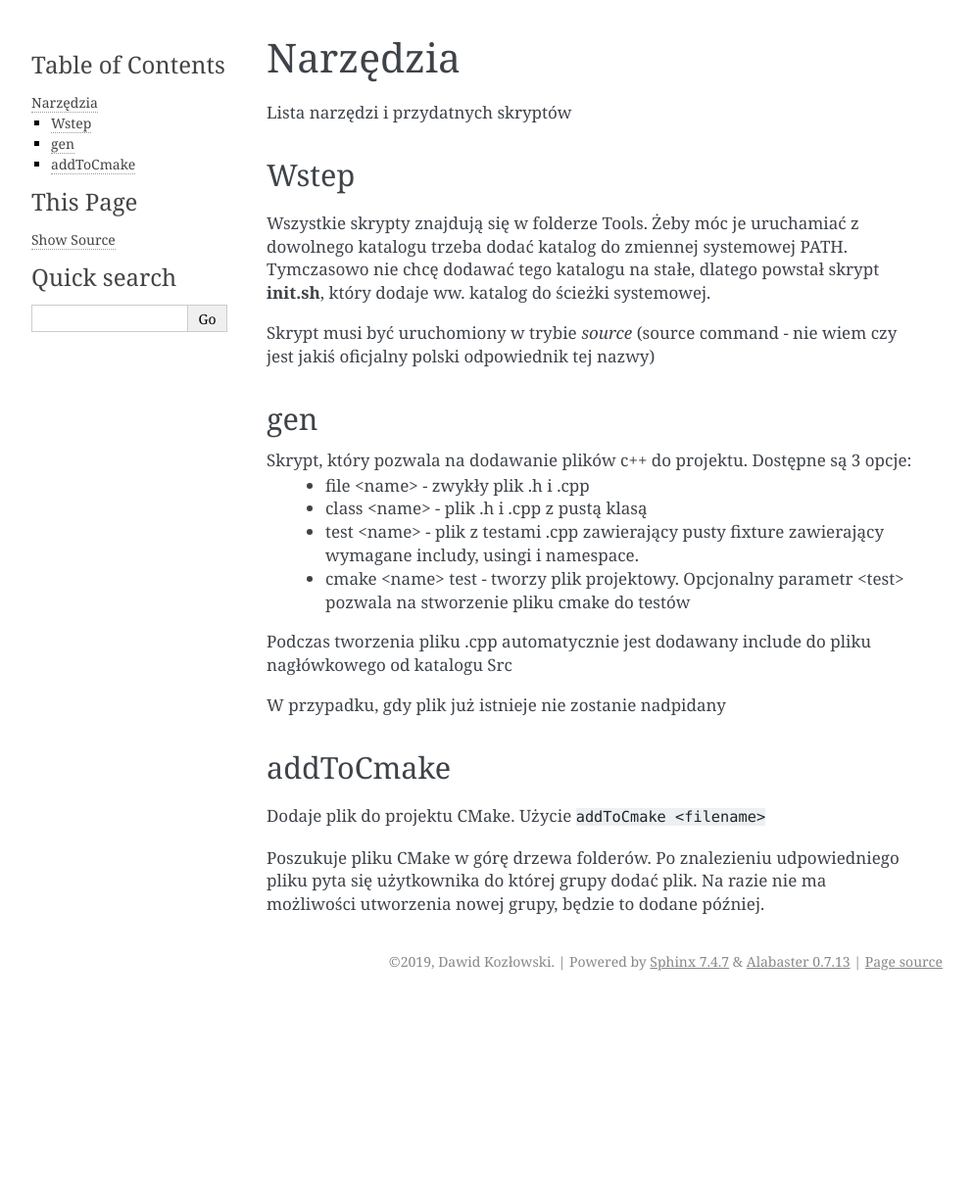
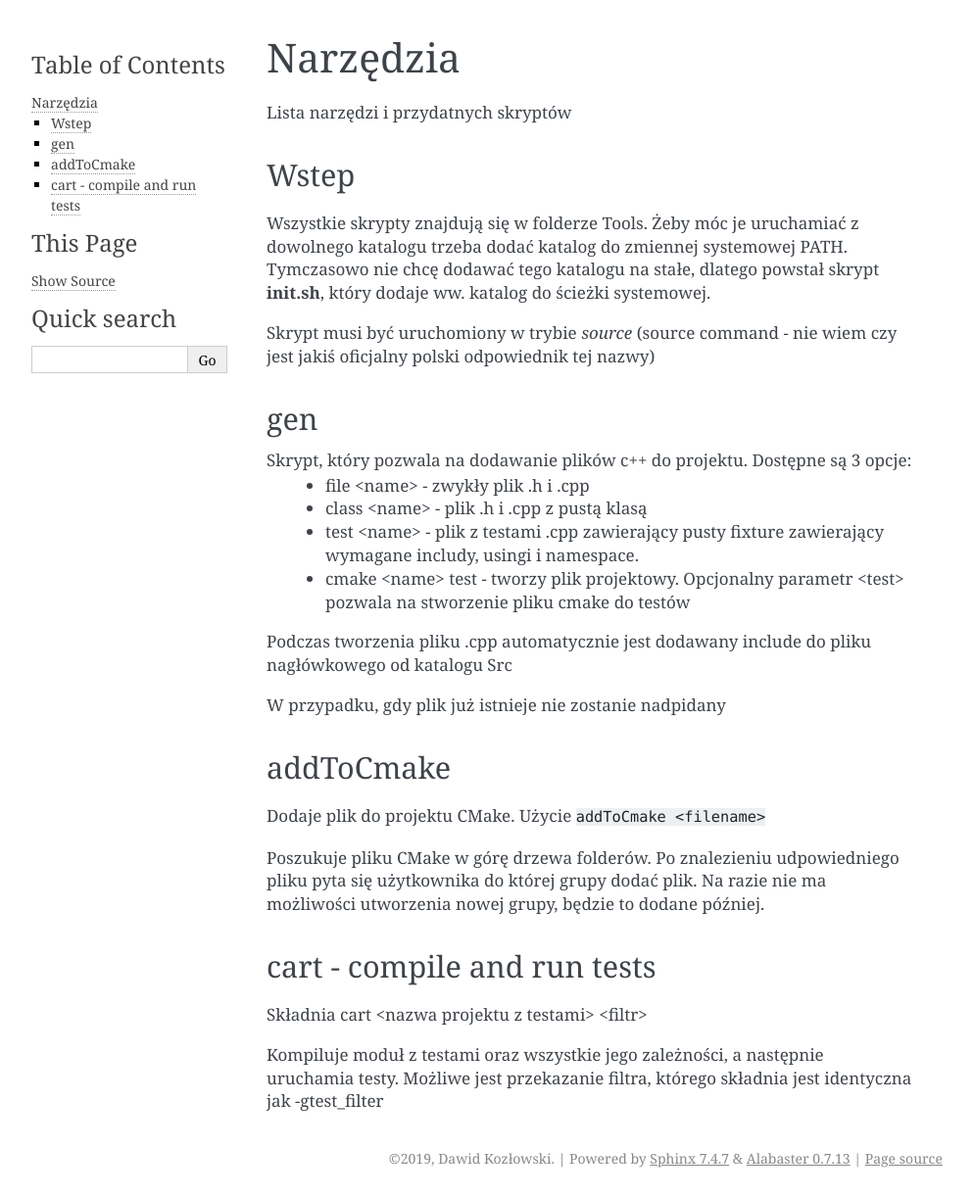
Before and after one commit to minescias/HabitTacker, a Sphinx documentation site: the page built from Docs/source/Programming/Tools.rst, in a window 1280 px wide. Shown: the whole page at 98% size, without its empty margins (148-1141 px from the left). Built offline with Sphinx 7.4.7, drawn with Linux system fonts in a browser that asks for light colours; before the commit the page ends 1021 px from its top, so only the background shows below that.

Commit message:
Tool: Cart - compile and run tests

```diff
--- a/Docs/source/Programming/Tools.rst
+++ b/Docs/source/Programming/Tools.rst
@@ -35,3 +35,11 @@ Dodaje plik do projektu CMake. Użycie ``addToCmake <filename>``
 Poszukuje pliku CMake w górę drzewa folderów. Po znalezieniu udpowiedniego
 pliku pyta się użytkownika do której grupy dodać plik. Na razie nie ma
 możliwości utworzenia nowej grupy, będzie to dodane później.
+
+cart - compile and run tests
+********************************************************************************
+Składnia cart <nazwa projektu z testami> <filtr>
+
+Kompiluje moduł z testami oraz wszystkie jego zależności, a następnie uruchamia
+testy. Możliwe jest przekazanie filtra, którego składnia jest identyczna jak
+-gtest_filter
```
Also changed, not shown: 1 other file.
